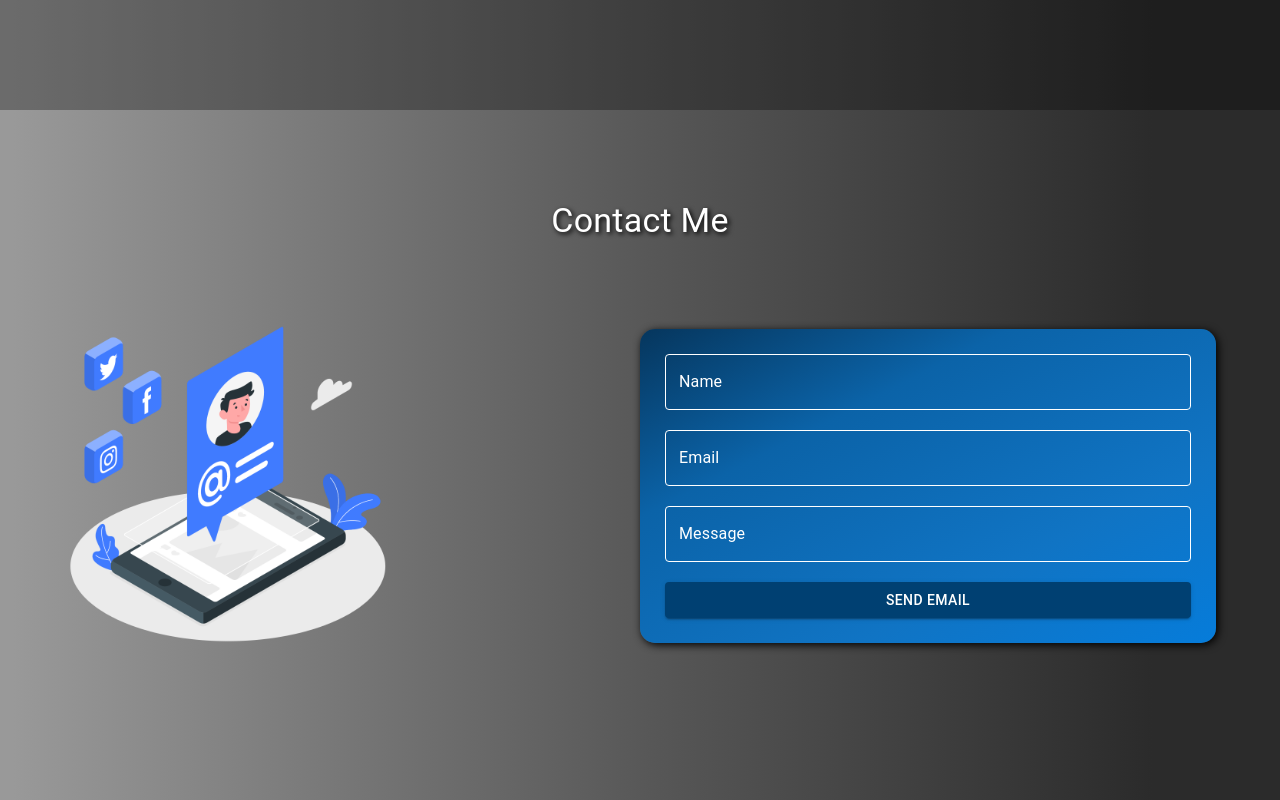
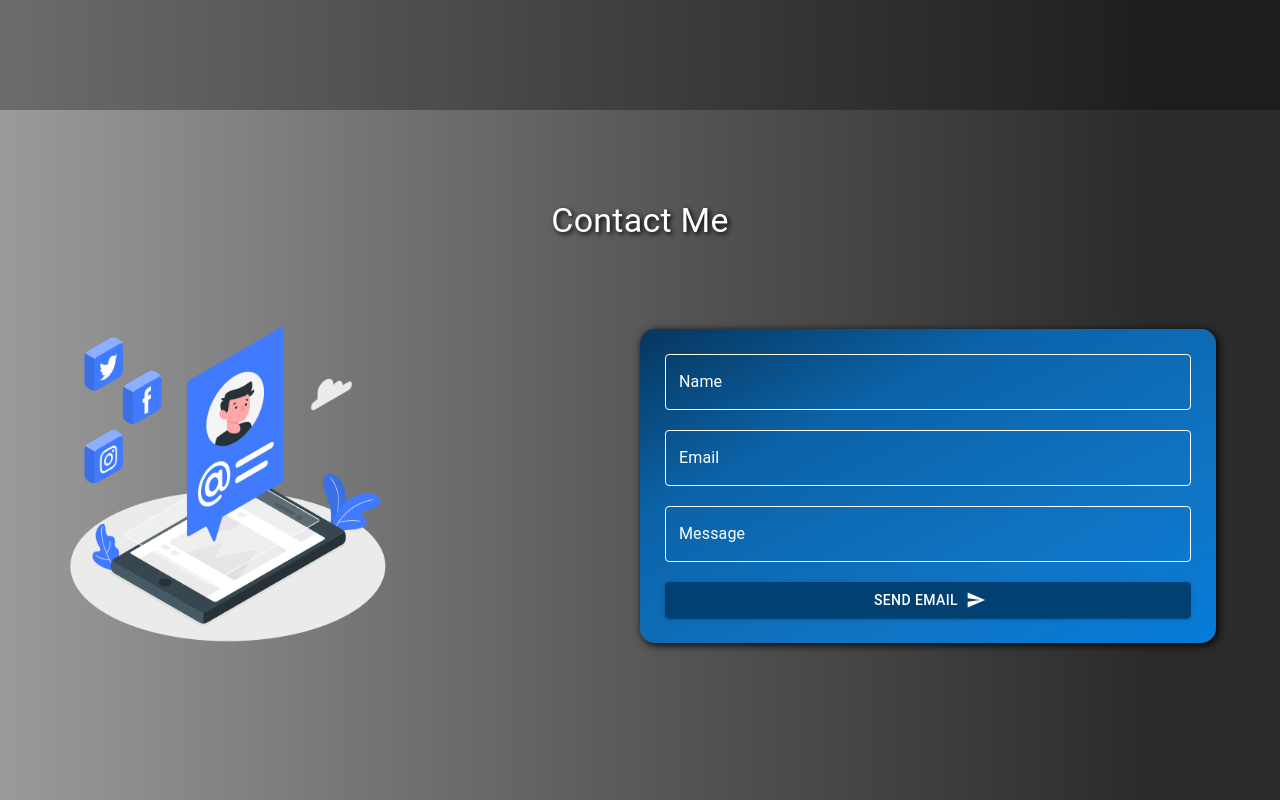
Before and after one commit to Nicogz19/MyPortfolio, a React (Create React App) app: page / in a window 1280 px wide. Shown: the part 3243-4043 px from the top of the page. Built offline with nearby package versions, Linux system fonts and the light colour scheme.

Commit message:
I add logic to the contact form

```diff
--- a/src/Components/Contact/Index.js
+++ b/src/Components/Contact/Index.js
@@ -1,9 +1,12 @@
-import { Box, Button, Grid, TextField, Typography } from '@mui/material'
+import { Box, Grid, TextField, Typography } from '@mui/material'
 import React, {useState} from 'react'
 import './style.css'
 import emailJs from '@emailjs/browser'
 import contactImg from '../../img/Mention-amico.png'
 import { styled } from '@mui/material/styles';
+import CheckIcon from '@mui/icons-material/Check';
+import LoadingButton from '@mui/lab/LoadingButton';
+import SendIcon from '@mui/icons-material/Send';
 
 const CustomTextField = styled(TextField)({
     '& label.Mui-focused': {
@@ -29,24 +32,63 @@ const CustomTextField = styled(TextField)({
             borderColor: 'white',
         },
     },
+    '& .MuiFormHelperText-root.Mui-error': {
+        color: '#720000',
+        fontWeight: 'bolder'
+    },
+});
+
+const CustomButton = styled(LoadingButton)({
+    '& .MuiLoadingButton-loadingIndicator': {
+        right: 200,
+        color: 'white'
+    },
+    '& .MuiButtonBase-root .Mui-disabled':{
+        color: 'white!important',
+        margin: 100
+    }
 });
 
 const Contact = () => {
 
-    const [error, setError] = useState(false)
+    const [send, sendEmail] = useState(false)
+    const [loading, setLoading] = useState(false);
+    const [successfully, sendSuccessfully] = useState(false)
+    const [value, setValue] = useState({
+        user_name: '',
+        user_email: '',
+        user_message: ''
+    })
 
-    const sendEmail = (e) => {
-        console.log(e.target.value, 'e.target.value')
+    const handleChange = (e) => {
+        setValue({
+            ...value,
+            [e.target.name]: e.target.value
+        })
+    }
+
+    const sendEmailForm = (e) => {
+        sendEmail(true)
+        setLoading(true)
         e.preventDefault();
 
-        setError(e.target.value ? false : true)
-
-        emailJs.sendForm('service_9hd51uc', 'template_mf0argf', e.target, 'EaLQCAnDBySBm3R-h')
+        if(value.user_name && value.user_email && value.user_message){
+            emailJs.sendForm('service_rb3kypi', 'template_mf0argf', e.target, 'EaLQCAnDBySBm3R-h')
             .then((result) => {
-            console.log(result.text);
+                if(result.text === 'OK'){
+                    sendSuccessfully(true)
+                    setLoading(false)
+                    sendEmail(false)
+                    setValue({user_name: '', user_email: '', user_message: ''})
+                }
             }, (error) => {
-            console.log(error.text);
+                setLoading(false)
+                sendSuccessfully(false)
             });
+        } else{
+            setLoading(false)
+            sendSuccessfully(false)
+        }
     };
 
     return (
@@ -57,38 +99,53 @@ const Contact = () => {
                     <img className='contactImg' src={contactImg} alt='contactImg' />
                 </Grid>
                 <Grid className='formContactContainer' item xs={11} sm={11} md={6}>
-                    <Box className='formContact' component='form' onSubmit={sendEmail}>
+                    <Box className='formContact' component='form' onSubmit={sendEmailForm}>
                         <CustomTextField
                             label='Name'
                             name='user_name'
                             fullWidth
-                            error={error}
-                            helperText={error && 'complete the Name field'}
+                            error={!value.user_name && send}
+                            helperText={!value.user_name && send && 'complete the Name field'}
                             variant='outlined'
                             className='input'
                             color='secondary'
+                            onChange={(e) => handleChange(e)}
+                            value={value.user_name}
                         />
                         <CustomTextField
                             label='Email'
                             name='user_email'
                             fullWidth
-                            error={error}
-                            helperText={error && 'complete the Email field'}
+                            error={!value.user_email && send}
+                            helperText={!value.user_email && send && 'complete the Email field'}
                             variant='outlined'
                             className='input'
+                            onChange={(e) => handleChange(e)}
+                            value={value.user_email}
                         />
                         <CustomTextField
                             label='Message'
                             name='user_message'
                             fullWidth
-                            error={error}
-                            helperText={error && 'complete the Message field'}
+                            error={!value.user_message && send}
+                            helperText={!value.user_message && send && 'complete the Message field'}
                             multiline
                             maxRows={4}
                             variant='outlined'
                             className='input'
+                            onChange={(e) => handleChange(e)}
+                            value={value.user_message}
                         />
-                        <Button type='submit' variant='contained'>Send Email</Button>
+                        <CustomButton
+                            endIcon={<SendIcon />}
+                            loading={loading}
+                            loadingPosition="end"
+                            variant="contained"
+                            type='submit'
+                        >
+                            Send Email
+                        </CustomButton>
+                        {successfully && <Box className='successfullyMessage'><Typography>Email sent successfully </Typography><CheckIcon /></Box>}
                     </Box>
                 </Grid>
             </Grid>
--- a/src/Components/Contact/style.css
+++ b/src/Components/Contact/style.css
@@ -39,6 +39,27 @@
     color: white;
 }
 
+.css-1geqe83-MuiButtonBase-root-MuiButton-root-MuiLoadingButton-root.Mui-disabled{
+    color: white!important;
+}
+
+.successfullyMessage{
+    display: flex;
+    justify-content: center;
+    align-items: flex-end;
+}
+
+.successfullyMessage p{
+    color: white;
+    margin-top: 20px!important;
+    text-align: center;
+}
+
+.successfullyMessage svg{
+    color: #19ff19;
+    margin-left: 10px;
+}
+
 @media (max-width: 600px) {
     .contactContainer .contactImgContainer{
         display: none;
```
Lines whose indentation alone changed are shown as unchanged.
